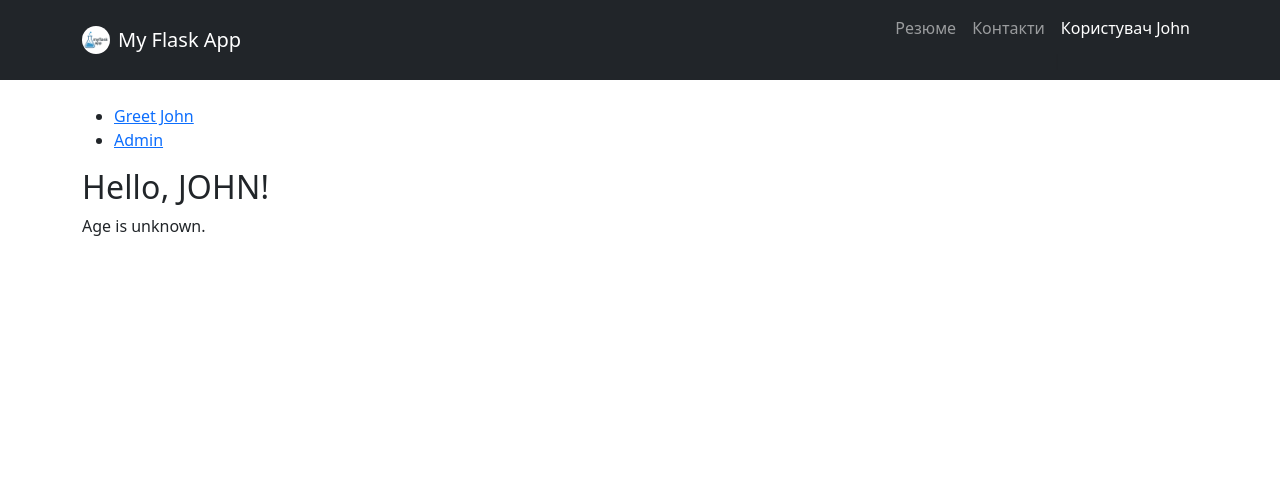
After one commit to Serhii773/flask-app-lab, a Flask app: page /users/hi/john in a window 1280 px wide. The commit adds this page. Shown: the top 478 px of the page. Run offline with Flask 3, Linux system fonts and the light colour scheme.

Commit message:
task2Completed

```diff
--- a/app/templates/partials/nav.html
+++ b/app/templates/partials/nav.html
@@ -18,6 +18,9 @@
         <li class="nav-item">
           <a class="nav-link {% if request.endpoint=='contacts' %}active{% endif %}" href="{{ url_for('contacts') }}">Контакти</a>
         </li>
+        <li class="nav-item">
+               <a class="nav-link {% if request.endpoint=='users.greetings' %}active{% endif %}"  href="{{ url_for('users.greetings', name='john') }}">Користувач John</a> |
+        </li>
       </ul>
     </div>
   </div>
--- /dev/null
+++ b/app/users/templates/users/hi.html
@@ -0,0 +1,25 @@
+{% extends 'base.html' %}
+
+{% block title %}Greeting Page{% endblock %}
+
+{% block content %}
+<!-- Vertical navigation -->
+<nav>
+    <ul>
+        <li>
+            <a href="{{ url_for('users.greetings', name='John', age=0) }}">Greet John</a>
+        </li>
+        <li>
+            <a href="{{ url_for('users.admin') }}">Admin</a>
+        </li>
+    </ul>
+</nav>
+
+<!-- Main content -->
+<h2>Hello, {{ name }}!</h2>
+{% if age %}
+    <p>You are {{ age }} years old.</p>
+{% else %}
+    <p>Age is unknown.</p>
+{% endif %}
+{% endblock %}
--- /dev/null
+++ b/app/users/views.py
@@ -0,0 +1,16 @@
+from flask import render_template, request, redirect, url_for
+
+from app.users import users_bp
+
+@users_bp.route("/hi/<string:name>")
+def greetings(name):
+    name = name.upper()
+    age = request.args.get("age", None, int)
+
+    return render_template("users/hi.html", name=name, age=age)
+
+@users_bp.route('/admin')
+def admin():
+    to_url = url_for("users.greetings", name="administrator", age=67, _external=True)
+    print(to_url)
+    return redirect(to_url)
```
Also changed, not shown: app/__init__.py (+6 -2 lines), app/users/__init__.py (added, +9 -0 lines), config.py (added, +8 -0 lines).
